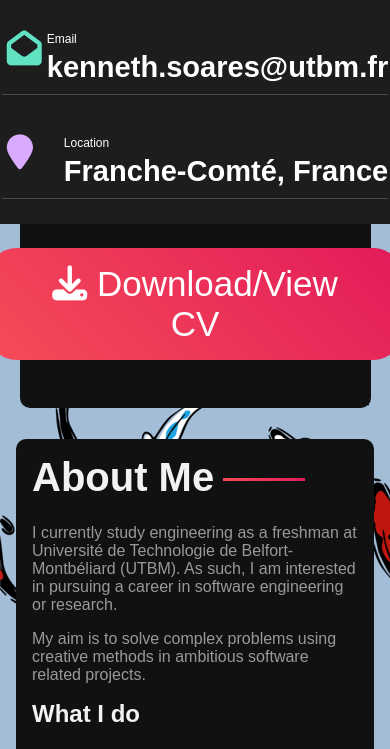
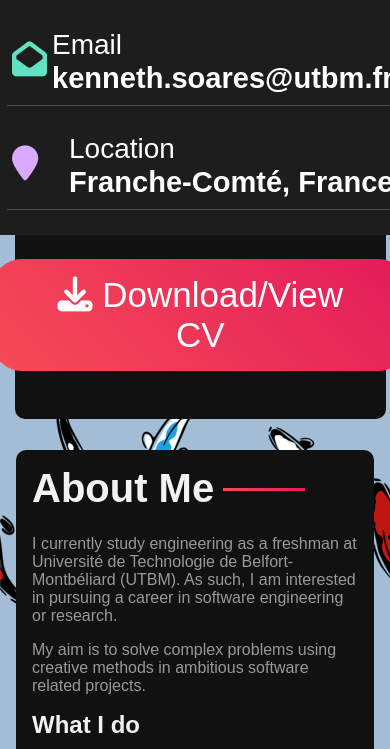
Before and after one commit to ken-soares/website-CV, a plain HTML site: page index.html in a window 390 px wide. Shown: the part 472-1221 px from the top of the page. Drawn offline with Linux system fonts and the light colour scheme; a script that the page names is missing.

Commit message:
responsive design

```diff
--- a/style.css
+++ b/style.css
@@ -277,6 +277,10 @@ body {
 
 @media(max-width:1080px){
 
+    .row .content span{
+        font-size:28px
+    }
+
     .download-btn{
         font-size:35px;
     }
@@ -284,8 +288,8 @@ body {
         font-size:35px;
     }
     .profile-card{
-        max-width:90%;
-        min-height:30%;
+        max-width:95%;
+        min-height:35%;
         padding:3rem;
     }
 
```
